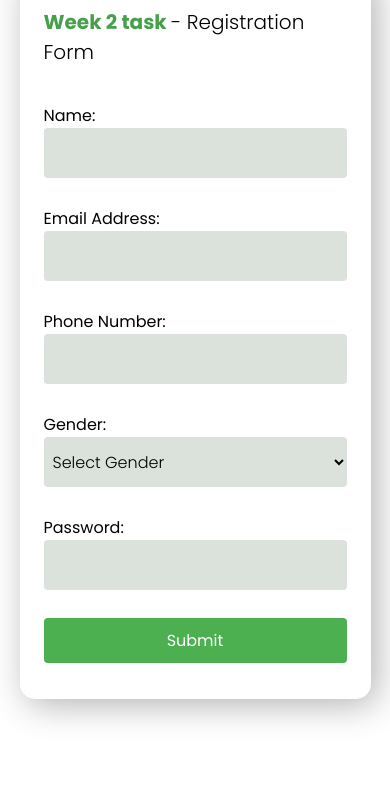
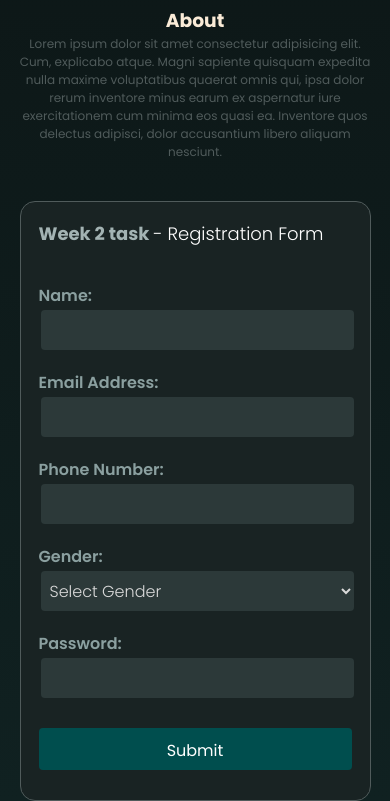
Before and after one commit to smartmoses/Week-2-Task---Registation-Form, a plain HTML site: page index.html in a window 390 px wide. Shown: the part 79-880 px from the top of the page. Before the commit the page ends 844 px from the top, so only its background shows below. Drawn offline with Linux system fonts and the light colour scheme.

Commit message:
Change html and CSS

```diff
--- a/index.html
+++ b/index.html
@@ -8,9 +8,19 @@
 </head>
 <body>
     <div class="main">
+      <div class="aside">
+        <div>
+          <h1>Side Hustle Internship</h1>
+          <h3>About</h3>
+          <p>Lorem ipsum dolor sit amet consectetur adipisicing elit. Cum,
+            explicabo atque. Magni sapiente quisquam expedita nulla maxime voluptatibus quaerat omnis qui,
+            ipsa dolor rerum inventore minus earum ex aspernatur iure exercitationem cum minima eos quasi ea.
+            Inventore quos delectus adipisci, dolor accusantium libero aliquam nesciunt.</p>
+        </div>
 
+      </div>
         <form onsubmit="return validateForm()">
-            <h2><span style="color: #45a049;">Week 2 task</span>  <span style="font-weight: 300;"> - Registration Form</span> </h2><br><br>
+            <h2><span style="color: #a3b3b3 ;">Week 2 task</span>  <span style="font-weight: 300; color: white;"> - Registration Form</span> </h2><br><br>
 
             <label for="name">Name:</label>
             <input type="text" id="name" name="name" required><br><br>
--- a/styles.css
+++ b/styles.css
@@ -1,6 +1,4 @@
 @import url('https://fonts.googleapis.com/css2?family=Poppins:ital,wght@0,100;0,200;0,300;0,400;0,500;0,600;0,700;1,100;1,200;1,300;1,400;1,500;1,600;1,700&display=swap');
-
-
 
 * {
   padding: 0;
@@ -9,41 +7,53 @@
   font-family: 'Poppins', sans-serif;
 }
 
+body {
+  background: linear-gradient(#0d1717, #102121);
+}
 
 .main {
   display: flex;
+  flex-wrap: wrap;
+  justify-content: space-around;
+  margin-top: 60px;
+}
+
+.aside {
+  width: 45%;
+  display: flex;
   justify-content: center;
-    margin-top: 50px;
+  align-items: center;
+  color: antiquewhite;
+}
 
+.aside h1 {
+  font-size: 80px;
+  box-sizing: border-box;
+  margin: 0;
+}
 
+.aside p {
+  color: #505b5b;
 }
 
 form {
+  background: #192323;
   align-items: center;
   font-family: Arial, sans-serif;
-    width: 30%;
+  width: 40%;
   box-sizing: border-box;
   border-radius: 15px;
-    padding: 36px 24px;
-    box-shadow: 6px 6px 35px rgba(0, 0, 0, 0.3);
+  padding: 54px 42px;
+  /* box-shadow: 6px 6px 35px rgba(0, 0, 0, 0.3); */
   height: 80%;
-
-  }
-
-  @media screen and (max-width: 700px) {
-    form {
-        width: 90%;
-    }
-
-    form h2 {
-        font-size: 20px;
-    }
+  border: 1px solid #505b5b;
 }
 
 label {
-    font-size: 16px;
-    font-weight: 400;
+  font-size: 20px;
+  font-weight: 600;
   margin-bottom: 10px;
+  color: #8ba0a0;
 }
 
 input[type="text"],
@@ -51,31 +61,90 @@ form {
 input[type="tel"],
 input[type="password"],
 select {
+  color: #dadada;
   font-weight: 300;
   padding: 5px;
   border: none;
-    background: #dbe1db;
+  background: #2c3939;
   border-radius: 4px;
   width: 100%;
   margin-bottom: 10px;
   font-size: 16px;
-    width: 100%;
-    height: 50px;
+  height: 48px;
   box-sizing: border-box;
 }
 
 input[type="submit"] {
-    background-color: #4CAF50;
+  background-color: #004e4e;
   color: white;
   padding: 10px;
   border: none;
   border-radius: 4px;
   cursor: pointer;
   font-size: 16px;
-    margin: 0px auto;
+  margin-top: 10px;
   width: 100%;
+  height: 63px;
+  transition: 0.5s;
 }
 
 input[type="submit"]:hover {
-    background-color: #45a049;
+  background-color: #1d4c4c;
 }
+
+@media only screen and (max-width: 768px) {
+
+  .main {
+    margin-top: 20px;
+    flex-direction: column;
+    align-items: center;
+  }
+
+  .aside {
+    width: 90%;
+    text-align: center;
+    margin-bottom: 20px;
+  }
+
+  .aside h1 {
+    font-size: 30px;
+  }
+
+  .aside h3 {
+    margin-top: 20px;
+  }
+
+  .aside p {
+    font-size: 12px;
+    color: #505b5b;
+  }
+
+  form {
+    margin-top: 20px;
+    width: 90%;
+    height: 600px;
+    padding: 18px;
+  }
+
+  label {
+    font-size: 16px;
+  }
+
+  input[type="text"],
+  input[type="email"],
+  input[type="tel"],
+  input[type="password"],
+  select {
+    height: 40px;
+    margin: 2px;
+}
+  form h2{
+    font-size: 18px;
+  }
+
+  input[type="submit"] {
+    height: 42px;
+
+  }
+
+}
```
Lines whose indentation alone changed are shown as unchanged.
